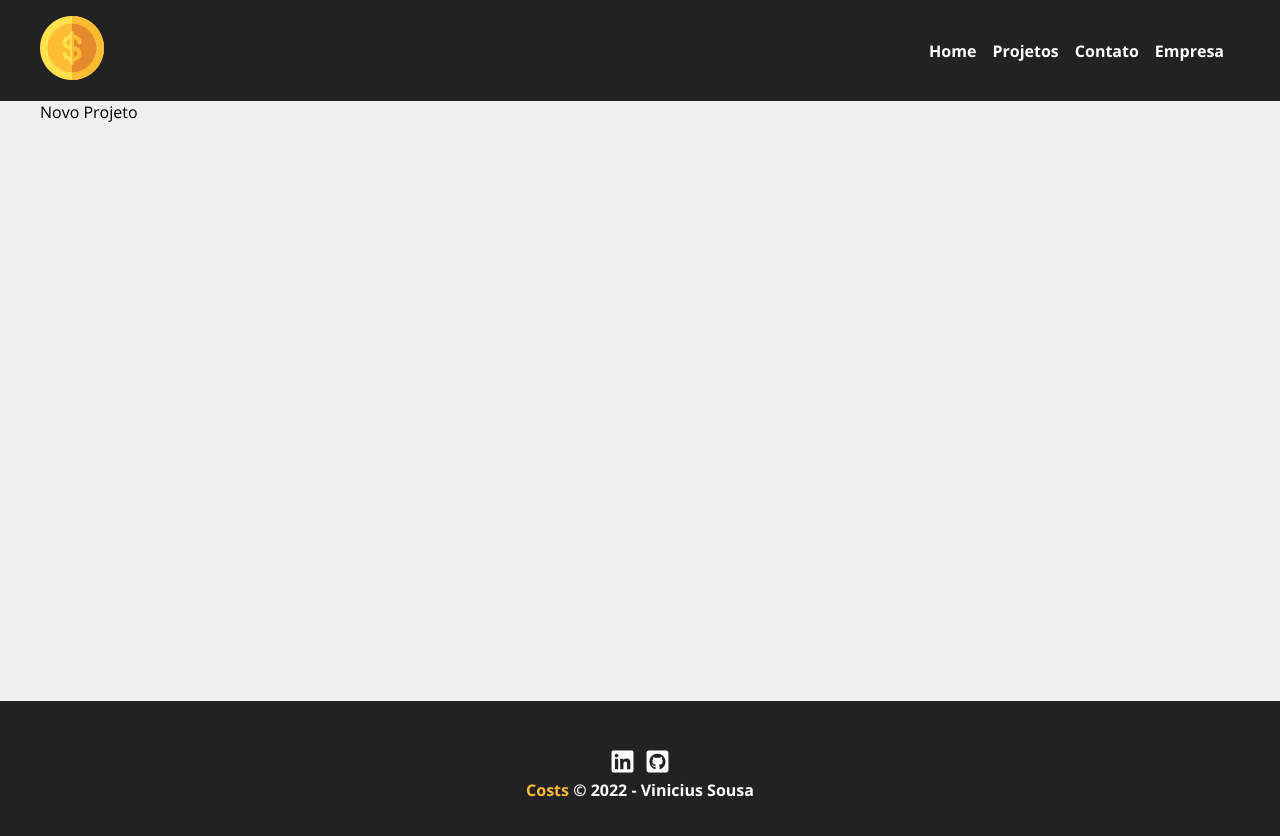
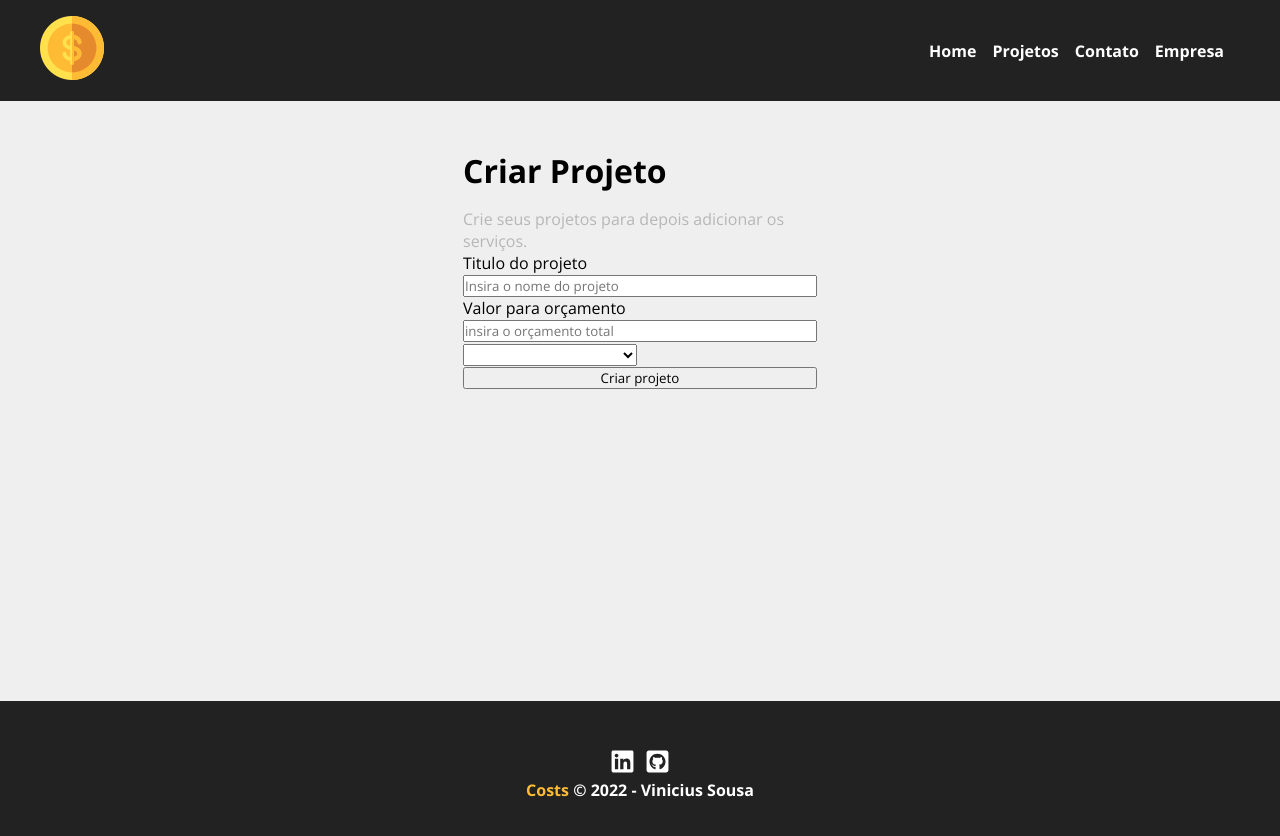
Before and after one commit to viniciusxsousa/const, a React (Vite) app: page /novoprojeto in a window 1280 px wide. Shown: the top 836 px of the page. Built offline with nearby package versions, Linux system fonts and the light colour scheme.

Commit message:
criando-página-novo-projeto

```diff
--- /dev/null
+++ b/src/components/project/ProjectForms/index.jsx
@@ -0,0 +1,18 @@
+import { Formulario } from "./styles"
+
+function ProjectForms() {
+    return (
+        <Formulario>
+            <label htmlFor="titulo">Titulo do projeto</label>
+            <input type="text" placeholder="Insira o nome do projeto" />
+            <label htmlFor="orcamento">Valor para orçamento</label>
+            <input type="text" id="orcamento" placeholder="insira o orçamento total" />
+            <select name="category_id">
+                <option disabled>Selecione uma categoria</option>
+            </select>
+            <input type="submit" value="Criar projeto" />
+        </Formulario>
+    )
+}
+
+export default ProjectForms
--- /dev/null
+++ b/src/components/project/ProjectForms/styles.js
@@ -0,0 +1,8 @@
+import styled from "styled-components";
+
+export const Formulario = styled.form`
+    input, label {
+        display: inline-block;
+        width: 100%;
+    }
+`
--- a/src/pages/NovoProjeto/index.jsx
+++ b/src/pages/NovoProjeto/index.jsx
@@ -1,8 +1,14 @@
+import { ConteinerNovoProjeto } from './styles'
+
+import ProjectForms from '../../components/project/ProjectForms'
+
 function NovoProjeto(){
     return(
-        <div>
-            <p>Novo Projeto</p>
-        </div>
+        <ConteinerNovoProjeto>
+            <h1>Criar Projeto</h1>
+            <p>Crie seus projetos para depois adicionar os serviços.</p>
+           <ProjectForms/>
+        </ConteinerNovoProjeto>
     )
 }
 
--- /dev/null
+++ b/src/pages/NovoProjeto/styles.js
@@ -0,0 +1,15 @@
+import styled from "styled-components";
+
+export const ConteinerNovoProjeto = styled.div`
+    width: 450px;
+    margin: 0 auto;
+    padding: 3em;
+
+    h1 {
+        margin-bottom: 0.5em;
+    }
+
+    p {
+        color: #b7b7b7;
+    }
+`
```
